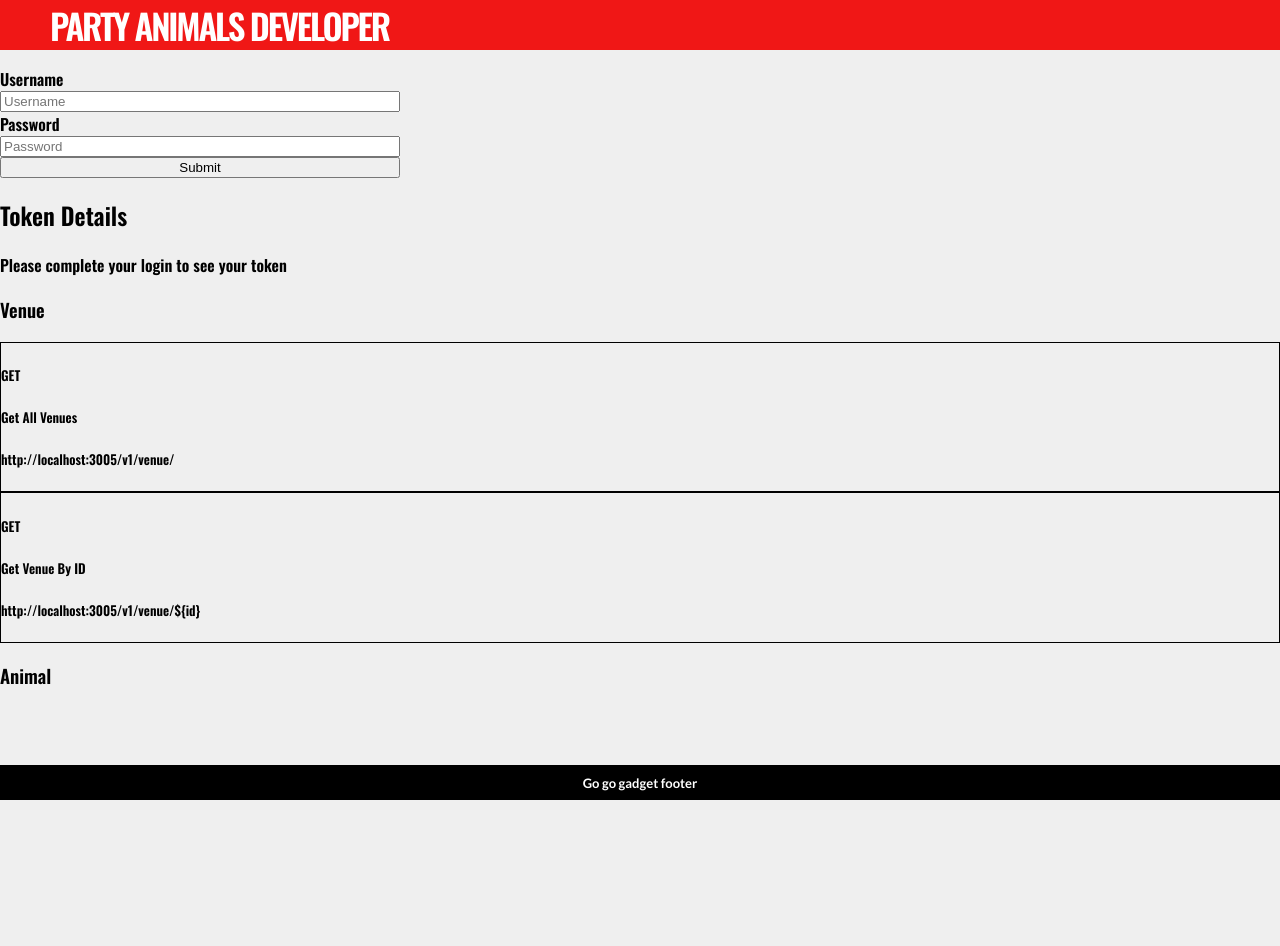
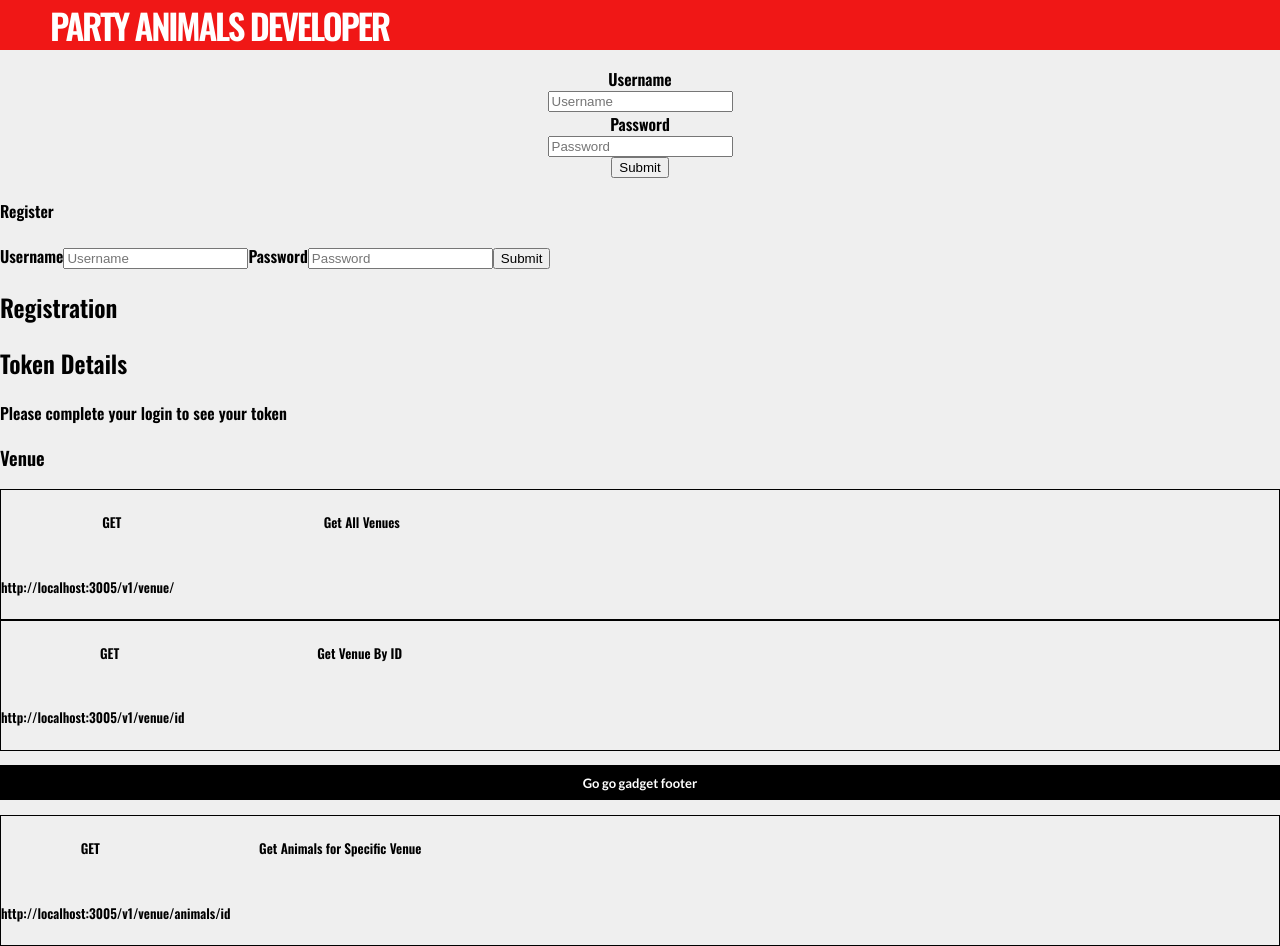
Before and after one commit to mgoldber/PartyAnimalsAuth, a React (Create React App) app: page / in a window 1280 px wide. Before the commit the page ends 800 px from the top, so only its background shows below. Built offline with nearby package versions, Linux system fonts and the light colour scheme.

Commit message:
Split up the login and registration form temporarily. Started adding some styling

```diff
--- /dev/null
+++ b/src/ApiDoc.scss
@@ -0,0 +1,11 @@
+.ApiDoc__Component {
+    display: flex;
+    flex-direction: column;
+    border: 0.5px black solid;
+    .requestUrl {
+      display: flex;
+      justify-content: space-around;
+      max-width: 500px;
+      flex-direction: row;
+    }
+}
--- a/src/App.js
+++ b/src/App.js
@@ -1,6 +1,8 @@
 import React, { Component } from 'react';
 import Header from './components/Header.js';
 import Login from './components/Login.js';
+import Register from './components/Register.js';
+import RegisterForm from './components/RegisterForm.js';
 import AuthDetail from './components/AuthDetail.js';
 import ApiDoc from './components/ApiDoc.js';
 import Footer from './components/Footer.js';
@@ -23,11 +25,20 @@ class App extends Component {
     });
   }
 
+  onRegisterSubmit = (username, password) => {
+    this.setState({
+      username: username,
+      password: password
+    });
+  }
+
   render() {
     return (
       <div>
         <Header />
         <Login onLoginSubmit={this.onLoginSubmit}/>
+        <RegisterForm onRegisterSubmit={this.onRegisterSubmit}/>
+        <Register username={this.state.username} password={this.state.password} />
         <AuthDetail username={this.state.username} password={this.state.password} />
         <h3>Venue</h3>
         <ApiDoc
@@ -38,9 +49,14 @@ class App extends Component {
         <ApiDoc
           requestType="GET"
           requestHeadline="Get Venue By ID"
-          requestUrl="http://localhost:3005/v1/venue/${id}"
+          requestUrl="http://localhost:3005/v1/venue/id"
         />
         <h3>Animal</h3>
+        <ApiDoc
+          requestType="GET"
+          requestHeadline="Get Animals for Specific Venue"
+          requestUrl="http://localhost:3005/v1/venue/animals/id"
+        />
         <Footer />
       </div>
     );
--- a/src/App.scss
+++ b/src/App.scss
@@ -78,16 +78,12 @@ img {
 }
 
 .Login__Component {
-  max-width: 400px;
+  max-width: 100%;
   form {
     display: flex;
     flex-direction: column;
-    justify-content: flex-start;
+    align-items: center;
   }
-}
-
-.ApiDoc__Component {
-  border: 0.5px black solid;
 }
 
 .Footer__Component {
--- a/src/components/ApiDoc.js
+++ b/src/components/ApiDoc.js
@@ -1,13 +1,14 @@
 import React from 'react';
+import "../ApiDoc.scss";
 
 const ApiDoc = (props) => {
 	return (
 		<div className="ApiDoc__Component">
-			<h5>{props.requestType}</h5>
-			<h5>{props.requestHeadline}</h5>
 			<div className="requestUrl">
-				<h5>{props.requestUrl}</h5>
+				<h5>{props.requestType}</h5>
+				<h5>{props.requestHeadline}</h5>
 			</div>
+			<h5>{props.requestUrl}</h5>
 		</div>
 	);
 }
--- a/src/components/AuthDetail.js
+++ b/src/components/AuthDetail.js
@@ -16,7 +16,6 @@ class AuthDetail extends Component {
 				email: `${this.props.username}`,
 				password: `${this.props.password}`
 			}).then(response => {
-				console.log(response);
 				this.setState({
 					authToken: response.data.token
 				})
--- a/src/components/Login.js
+++ b/src/components/Login.js
@@ -13,13 +13,13 @@ class Login extends Component {
 	handleUsernameChange = (event) => {
 		this.setState({
 			username: event.target.value
-		})
+		});
 	}
 
 	handlePasswordChange = (event) => {
 		this.setState({
 			password: event.target.value
-		})
+		});
 	}
 
 	handleFormSubmit = (event) => {
@@ -38,7 +38,7 @@ class Login extends Component {
 					<input
 						type="email"
 						placeholder="Username"
-						id="username"
+						id="usernameLogin"
 						value={this.state.username}
 						onChange={this.handleUsernameChange}
 					/>
@@ -48,7 +48,7 @@ class Login extends Component {
 					<input
 						type="password"
 						placeholder="Password"
-						id="password"
+						id="passwordLogin"
 						value={this.state.password}
 						onChange={this.handlePasswordChange}
 					/>
--- /dev/null
+++ b/src/components/Register.js
@@ -0,0 +1,54 @@
+import React, { Component } from 'react';
+import axios from 'axios';
+
+class Register extends Component {
+  constructor(props) {
+    super(props);
+    this.state = {
+      registrationStatus: false
+    }
+  }
+
+  async register() {
+    console.log("Going to the registration");
+    try {
+      await axios.post('http://localhost:3005/v1/account/register', {
+        email: `${this.props.username}`,
+        password: `${this.props.password}`
+      }).then(response => {
+        if (response.status === 200) {
+          this.setState({
+            registrationStatus: true
+          })
+        }
+      });
+    } catch (error) {
+      console.log('Error ' + error);
+    }
+  }
+
+  renderRegistrationStatus() {
+    return(<div><p>{this.state.registrationStatus}</p></div>)
+  }
+
+  renderEmptyState() {
+    return (<div><p>Please complete your registration</p></div>)
+  }
+
+  componentDidUpdate(prevProps, prevState) {
+    if (this.props.username && this.props.password && this.props.username !== prevProps.userName &&
+      this.props.password !== prevProps.password) {
+        this.register();
+    }
+  }
+
+  render() {
+    return (
+      <div>
+        <h2>Registration</h2>
+      </div>
+    )
+  }
+}
+
+export default Register;
--- /dev/null
+++ b/src/components/RegisterForm.js
@@ -0,0 +1,62 @@
+import React, { Component } from 'react';
+
+class RegisterForm extends Component {
+
+  constructor(props) {
+    super(props);
+    this.state = {
+      username: '',
+      password: ''
+    }
+  }
+
+  handleUsernameChange = (event) => {
+    this.setState({
+      username: event.target.value
+    });
+  }
+
+  handlePasswordChange = (event) => {
+    this.setState({
+      password: event.target.value
+    });
+  }
+
+  handleFormSubmit = (event) => {
+    event.preventDefault();
+    this.props.onRegisterSubmit(this.state.username, this.state.password);
+  }
+
+  render() {
+    return (
+      <div>
+        <h4>Register</h4>
+        <form onSubmit={this.handleFormSubmit}>
+          <label>
+            Username
+          </label>
+          <input
+            type="email"
+            placeholder="Username"
+            id="usernameRegister"
+            value={this.state.username}
+            onChange={this.handleUsernameChange}
+          />
+          <label>
+            Password
+          </label>
+          <input
+            type="password"
+            placeholder="Password"
+            id="passwordRegister"
+            value={this.state.password}
+            onChange={this.handlePasswordChange}
+          />
+          <button type="submit">Submit</button>
+        </form>
+      </div>
+    )
+  }
+}
+
+export default RegisterForm;
```
